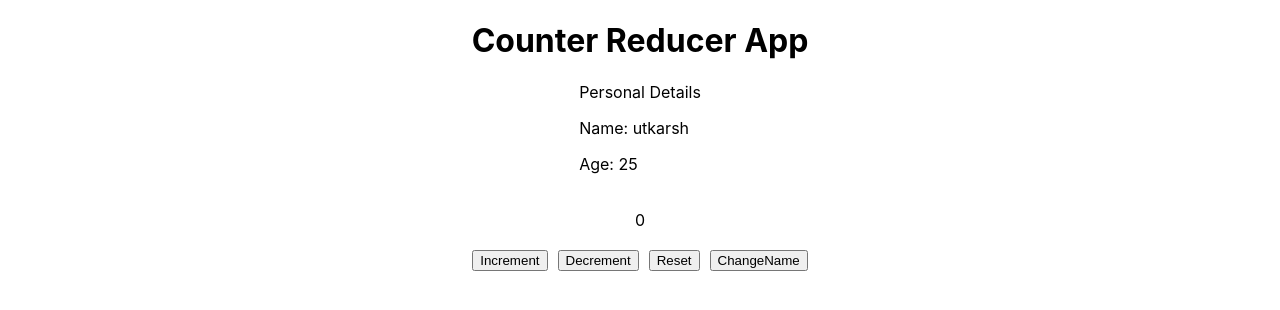
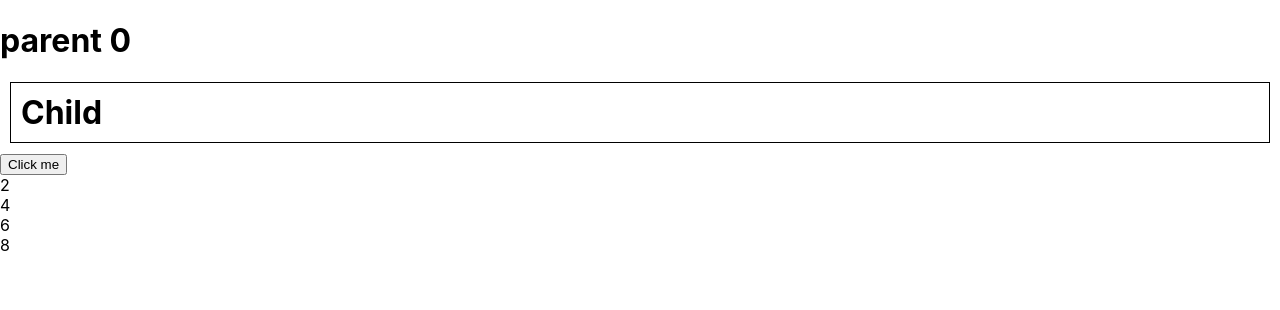
Before and after one commit to thakurutkarsh22/newton-react-fsd-july-2023, a React (Create React App) app: page /animal in a window 1280 px wide. Shown: the top 310 px of the page. Built offline with nearby package versions, Linux system fonts and the light colour scheme.

Commit message:
Performance: basic Rendering

```diff
--- /dev/null
+++ b/src/20.Performance/1.Basic/basics.js
@@ -0,0 +1,42 @@
+// Life Cycle of React COMPONENT
+
+import { useState } from "react";
+
+/*
+mount, update,unmonut
+*/
+
+// Life Cycle of REACT/ React Project
+
+/*
+    1. Rendering -> Creation of Virtual DOM
+    2. Reconciliation -> what are the changes we have to do in VD
+    3. Commit ->
+*/
+
+function Basics() {
+  let i = 2;
+
+  //   if (i == 2) {
+  //     const [count, setCOunter] = useState(0);
+  //   }
+
+  const [count, setCOunter] = useState(0);
+
+  console.log("rendering");
+
+  return (
+    <>
+      <h1>Counter {count}</h1>
+
+      <button onClick={() => setCOunter(5)}>click me</button>
+    </>
+  );
+}
+
+export default Basics;
+
+/*
+    1. HOOKS SHOULD never be used inside a condition.
+    2. React DO not re-render the FUnction (component) if the prevStateValue === newSetStateValue
+*/
--- /dev/null
+++ b/src/20.Performance/2.Re-rendering/1.NoProps/Child.js
@@ -0,0 +1,23 @@
+import React from "react";
+
+function Child() {
+  console.log("child rendering");
+  return (
+    <>
+      <h1
+        style={{ border: "1px solid black", margin: "10px", padding: "10px" }}
+      >
+        Child
+      </h1>
+    </>
+  );
+}
+
+export default React.memo(Child);
+
+/**
+ *
+ * React.memo -> Save the component and returns the same reference everytime
+ * up untill the Props are not changed for the component.
+ *
+ */
--- /dev/null
+++ b/src/20.Performance/2.Re-rendering/1.NoProps/Parent.js
@@ -0,0 +1,18 @@
+import { useState } from "react";
+import Child from "./Child";
+
+function Parent() {
+  console.log("parent rendering");
+
+  const [count, setcounter] = useState(0);
+
+  return (
+    <>
+      <h1>parent {count}</h1>
+      <button onClick={() => setcounter((old) => old + 1)}>Click me</button>
+      <Child />
+    </>
+  );
+}
+
+export default Parent;
--- /dev/null
+++ b/src/20.Performance/2.Re-rendering/2.ValueProps/Child.js
@@ -0,0 +1,31 @@
+import React from "react";
+
+function Child(props) {
+  const { arr } = props;
+
+  console.log("child rendering", arr);
+  return (
+    <>
+      <h1
+        style={{ border: "1px solid black", margin: "10px", padding: "10px" }}
+      >
+        Child
+      </h1>
+
+      {arr.map((item) => {
+        return <div key={item}>{item * 2}</div>;
+      })}
+    </>
+  );
+}
+
+export default React.memo(Child);
+
+/*
+  Even though we had React.memo the Props was in change every render, It means that child component will be
+  re-render again n again
+
+  to fix this we have to make sure that our props are same.
+
+
+*/
--- /dev/null
+++ b/src/20.Performance/2.Re-rendering/2.ValueProps/Parent.js
@@ -0,0 +1,31 @@
+import { useMemo, useState } from "react";
+import Child from "./Child";
+
+function Parent() {
+  console.log("parent rendering");
+
+  const [count, setcounter] = useState(0);
+
+  const arr = useMemo(() => [1, 2, 3, 4], []);
+  const obj = {
+    name: "utkars",
+  };
+
+  return (
+    <>
+      <h1>parent {count}</h1>
+      <button onClick={() => setcounter((old) => old + 1)}>Click me</button>
+      <Child arr={arr} />
+    </>
+  );
+}
+
+export default Parent;
+
+/**
+ * arr or obj in every render will have the different address making the child props different every time
+ * die to this the React.memo() will not work in child.
+ *
+ * Thats why we use useMemo to make sure the arrays reference is not changing during re-rendring.
+ *
+ */
--- /dev/null
+++ b/src/20.Performance/2.Re-rendering/3.FunctionalProps/Child.js
@@ -0,0 +1,33 @@
+import React from "react";
+
+function Child(props) {
+  const { arr, setcounter } = props;
+
+  console.log("child rendering", arr);
+  return (
+    <>
+      <h1
+        style={{ border: "1px solid black", margin: "10px", padding: "10px" }}
+      >
+        Child
+      </h1>
+
+      <button onClick={() => setcounter()}>Click me</button>
+
+      {arr.map((item) => {
+        return <div key={item}>{item * 2}</div>;
+      })}
+    </>
+  );
+}
+
+export default React.memo(Child);
+
+/*
+  Even though we had React.memo the Props was in change every render, It means that child component will be
+  re-render again n again
+
+  to fix this we have to make sure that our props are same.
+
+
+*/
--- /dev/null
+++ b/src/20.Performance/2.Re-rendering/3.FunctionalProps/Parent.js
@@ -0,0 +1,42 @@
+import { useCallback, useMemo, useState } from "react";
+import Child from "./Child";
+
+function Parent() {
+  console.log("parent rendering");
+
+  const [count, setcounter] = useState(0);
+
+  // counterHandler here will have only 1 address across Re-renders;
+  // const counterHandler = useCallback(() => {
+  //   setcounter((old) => old + 1);
+  // }, []);
+
+  // abc@123 -> render 1
+  // abc@111 -> render 2
+  function counterHandler() {
+    setcounter((old) => old + 1);
+  }
+
+  const arr = useMemo(() => [1, 2, 3, 4], []);
+  const obj = {
+    name: "utkars",
+  };
+
+  return (
+    <>
+      <h1>parent {count}</h1>
+
+      <Child arr={arr} setcounter={counterHandler} />
+    </>
+  );
+}
+
+export default Parent;
+
+/**
+ * arr or obj in every render will have the different address making the child props different every time
+ * die to this the React.memo() will not work in child.
+ *
+ * Thats why we use useMemo to make sure the arrays reference is not changing during re-rendring.
+ *
+ */
--- a/src/App.js
+++ b/src/App.js
@@ -8,7 +8,7 @@ import MultipleState from "./1.BasicReact/5.MultipleState/1.Multiple_Use_State/M
 import SingleUseState from "./1.BasicReact/5.MultipleState/2.Single_Use_State/SingleUseState";
 import MainContentComponent from "./1.BasicReact/6.WrapperBeautifulComponent/MainContentComponent";
 import BeautifulWrapper from "./1.BasicReact/6.WrapperBeautifulComponent/BeautifulWrapper";
-import Parent from "./2.Communication/3.Sibling/Parent";
+// import Parent from "./2.Communication/3.Sibling/Parent";
 import KeysAndList from "./3.KeysAndList/1.NoKeyProblems/KeysAndListProblem";
 import KeysAndListSolution from "./3.KeysAndList/1.NoKeyProblems/KeysAndListSolution";
 import IndexAsAKey from "./3.KeysAndList/2.IndexAsKey/IndexAsAKey";
@@ -31,6 +31,10 @@ import SimpleFormInputBoxComponent from "./18.useRef/2.useRefExamples/2.SimpleFo
 import InputComponentForm from "./18.useRef/2.useRefExamples/3.InputComponentForm/InputComponentForm";
 import UndoMessage from "./18.useRef/2.useRefExamples/4.UndoMessage/UndoMessage";
 import CounterReducerApp from "./19.useReducer/2.Examples/1.CounterApp/CounterReducerApp";
+import Basics from "./20.Performance/1.Basic/basics";
+import Parent from "./20.Performance/2.Re-rendering/3.FunctionalProps/Parent";
+// import Parent from "./20.Performance/2.Re-rendering/2.ValueProps/Parent";
+// import Parent from "./20.Performance/2.Re-rendering/1.NoProps/Parent";
 // import Parent from "./2.Communication/2.ChildToParent/Parent";
 // import Parent from "./2.Communication/1.ParentToCHild/Parent";
 
@@ -159,7 +163,9 @@ function App() {
       {/* <SimpleFormInputBoxComponent /> */}
       {/* <InputComponentForm /> */}
       {/* <UndoMessage /> */}
-      <CounterReducerApp />
+      {/* <CounterReducerApp /> */}
+      {/* <Basics /> */}
+      <Parent />
     </>
   );
 }
```
Also changed, not shown: src/20.Performance/2.Re-rendering/1.NoProps/Readme.md (added).
